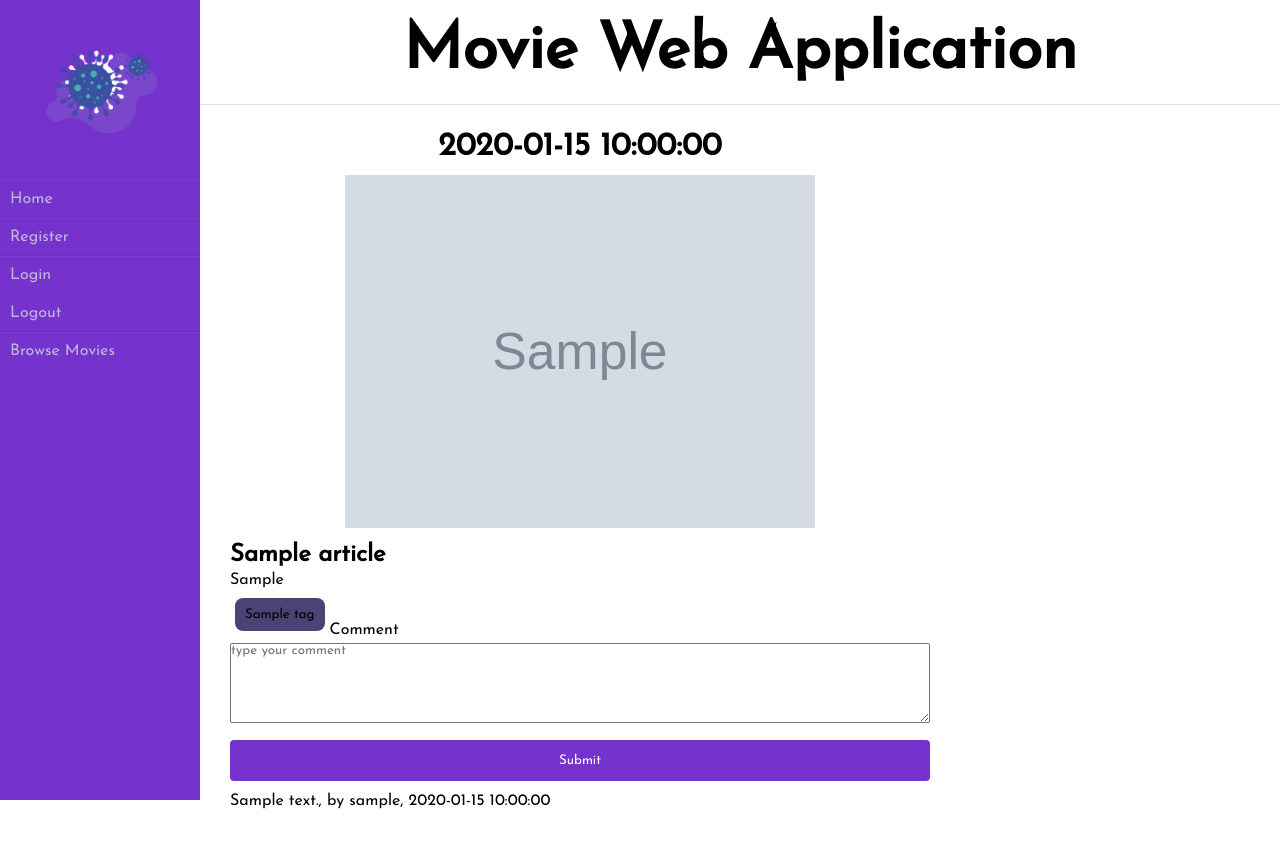
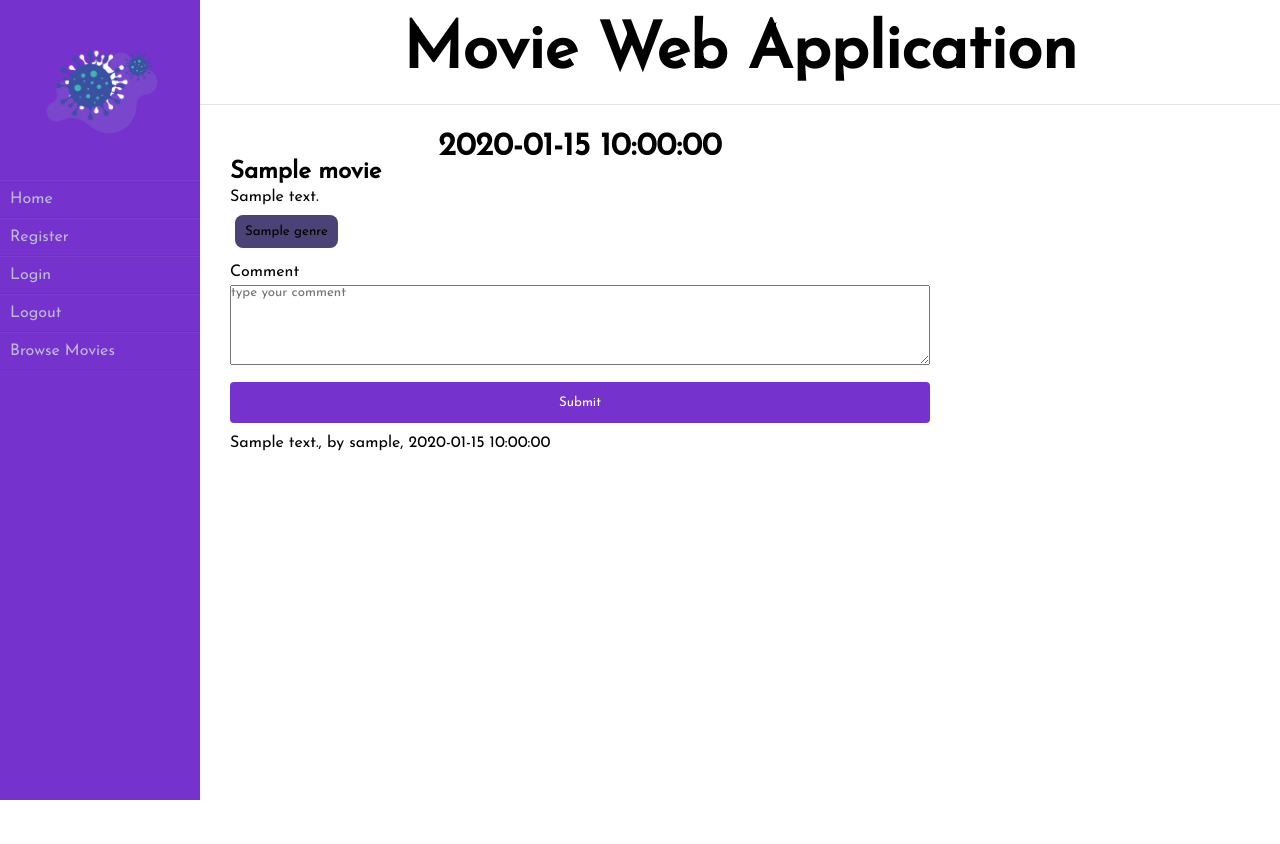
Before and after one commit to ignitioncrow/CS235A2, a Flask app: template Movie/templates/news/comment_on_article.html in a window 1280 px wide. After the commit the page ends 800 px from the top, so only its background shows below. Run offline with Flask 2, Linux system fonts and the light colour scheme; the template is opened without the code that fills it: values that come from a table or form of the project are taken from there, most other values are stand-ins (such as "Sample title", 1, 10 or a date in 2020); grey boxes marked "Sample" are stand-in pictures.

Commit message:
add comments/logging working

```diff
--- a/Movie/adapters/memory_repository.py
+++ b/Movie/adapters/memory_repository.py
@@ -31,7 +31,7 @@ class MemoryRepository(AbstractRepository):
         self.__users.append(user)
 
     def get_user(self, username) -> User:
-        return next((user for user in self.__users if user.username == username), None)
+        return next((user for user in self.__users if user.user_name == username), None)
 
     def add_movie(self, movie: Movie):
         insort_left(self.__movies, movie)
@@ -145,7 +145,7 @@ class MemoryRepository(AbstractRepository):
 
         try:
             index = movie.rank
-            for stored_movie in self.__movies[index+1:len(self.__movies)]:
+            for stored_movie in self.__movies[index:len(self.__movies)]:
                 if stored_movie.rank > movie.rank:
                     next_rank = stored_movie.rank
                     break
--- a/Movie/authentication/services.py
+++ b/Movie/authentication/services.py
@@ -54,7 +54,7 @@ def authenticate_user(username: str, password: str, repo: AbstractRepository):
 
 def user_to_dict(user: User):
     user_dict = {
-        'username': user.username,
+        'username': user.user_name,
         'password': user.password
     }
     return user_dict
--- a/Movie/templates/news/comment_on_article.html
+++ b/Movie/templates/news/comment_on_article.html
@@ -8,19 +8,17 @@
     </header>
 
     <div style="clear:both">
-        <a href="{{article.hyperlink}}" target="_blank">
-            <img src={{article.image_hyperlink}} alt="article image">
-        </a>
-        <h2>{{article.title}}</h2>
-        <p>{{article.first_para}}</p>
+        <h2>{{movie.title}}</h2>
+        <p>{{movie.description}}</p>
         <div style="float:left">
-            {% for tag in article.tags %}
-            <button class="btn-general-disabled" disable>{{ tag.name }}</button>
+            {% for genre in movie.genres %}
+            <button class="btn-general-disabled" disable>{{ genre.genre_name }}</button>
             {% endfor %}
         </div>
+        <br>
         <div class="form-wrapper">
             <form action="{{handler_url}}" method="post">
-                {{form.article_id}} <!-- Need to include this hidden field as it tracks the article being commented. -->
+                {{form.movie_id}} <!-- Need to include this hidden field as it tracks the article being commented. -->
                 {{form.csrf_token}} <!-- Need to include this token - Flask WTForms requires it. -->
                 <br>
                 <div class ="form-field">{{form.comment.label}} </br>{{form.comment(size = 100, placeholder="type your comment", class="textarea", cols="50", rows="6", wrap="hard")}}
@@ -36,7 +34,7 @@
             </form>
         </div>
         <div style="clear:both">
-            {% for comment in article.comments %}
+            {% for comment in movie.comments %}
                 <p>{{comment.comment_text}}, by {{comment.username}}, {{comment.timestamp}}</p>
             {% endfor %}
         </div>
```
Also changed, not shown: Movie/authentication/authentication.py (+3 -6 lines), Movie/templates/news/articles.html (+19 -5 lines).
